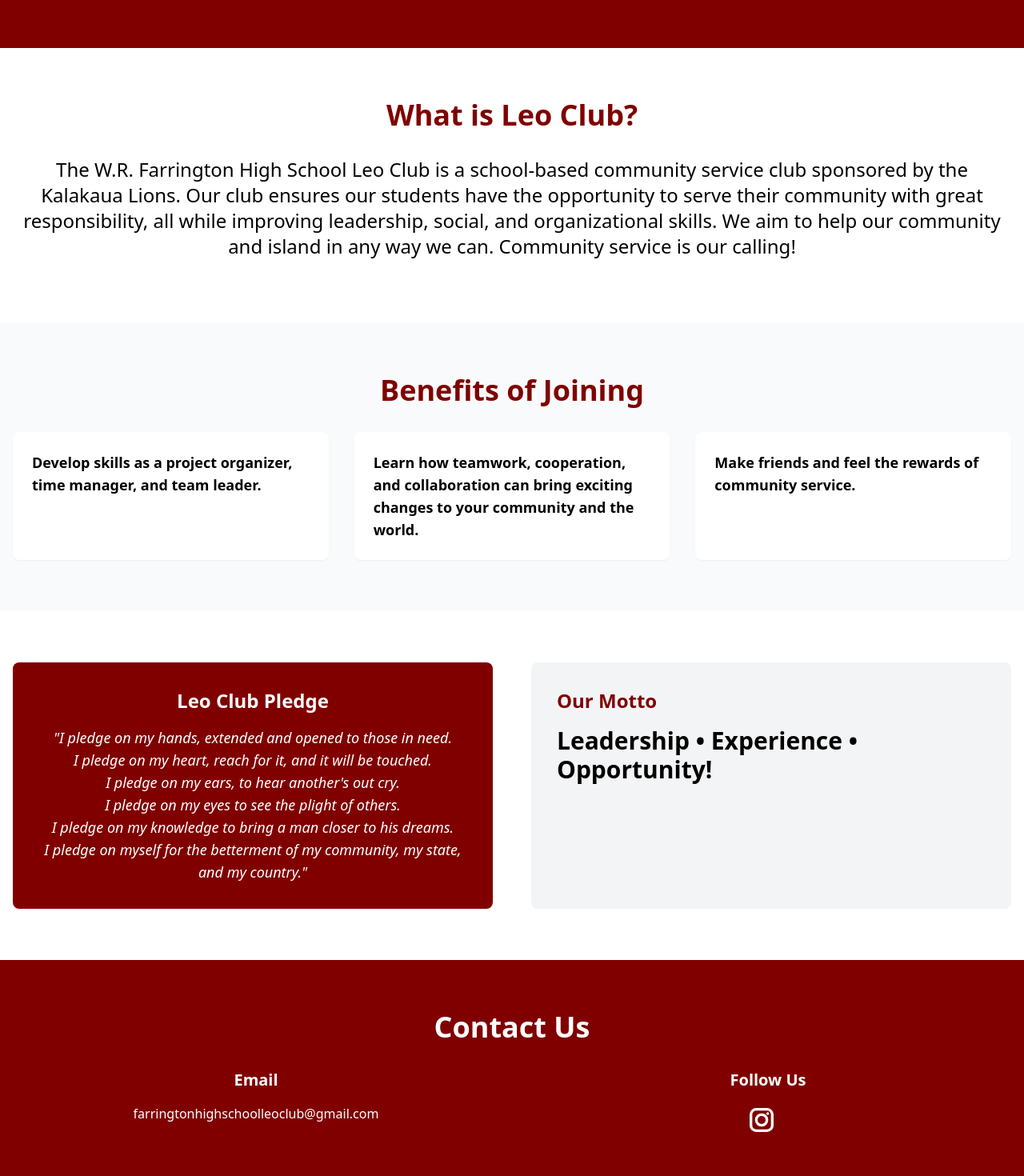
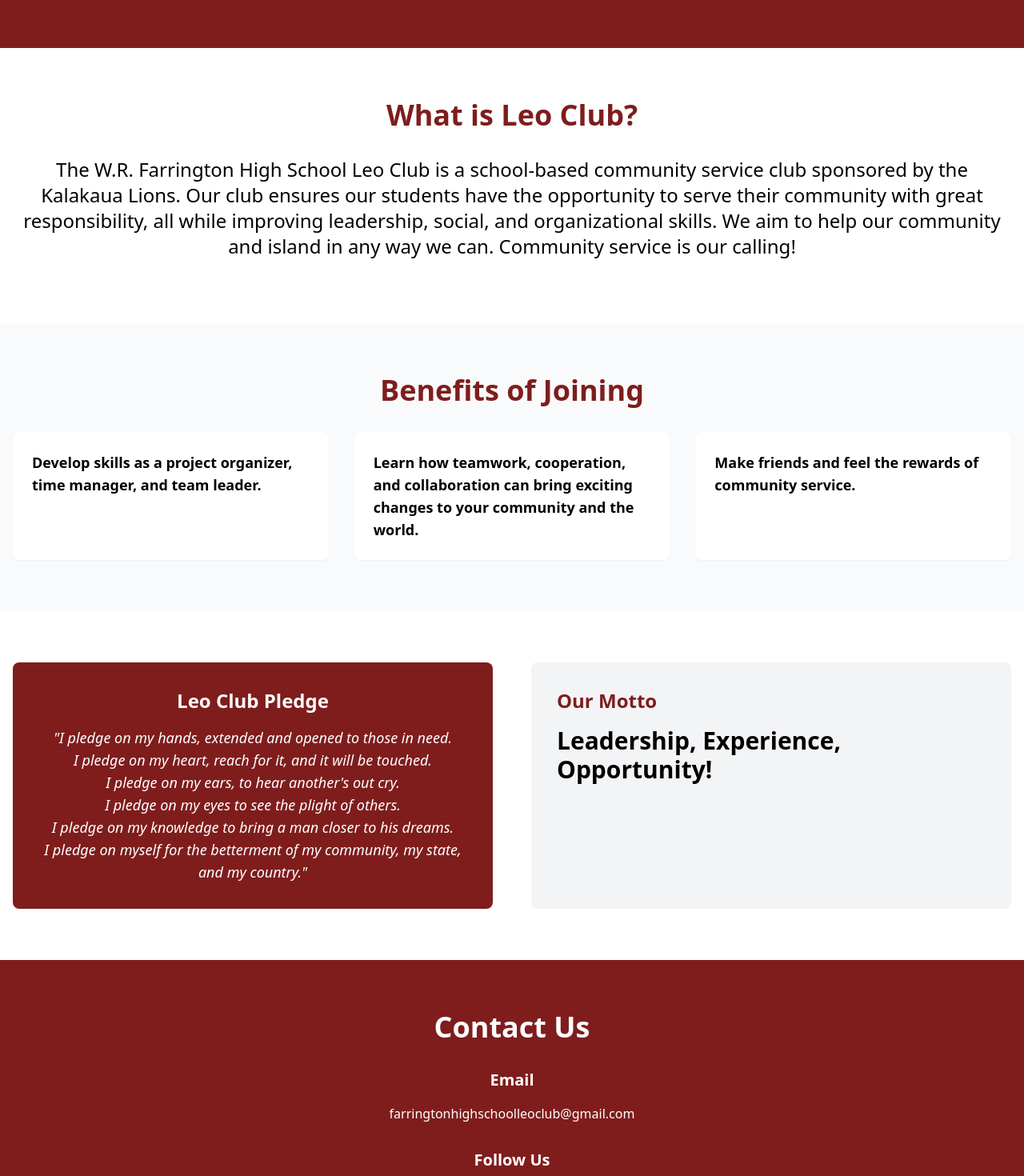
Before and after one commit to 8bitUHM/fhsleoclub, a React (Vite) app: page / in a window 1280 px wide. Shown: the part 320-1790 px from the top of the page at 80% size. Built offline with nearby package versions, Linux system fonts and the light colour scheme.

Commit message:
more tweaks

```diff
--- a/src/pages/index.tsx
+++ b/src/pages/index.tsx
@@ -16,7 +16,7 @@
       <Navbar />
       <main className="min-h-screen">
         {/* Hero Section */}
-        <section className="bg-[#800000] text-white py-20 px-4">
+        <section className="bg-red-900 text-white py-20 px-4">
           <div className="max-w-7xl mx-auto text-center">
             <h1 className="text-4xl md:text-6xl font-bold mb-6">FHS Leo Club</h1>
             <p className="text-xl md:text-2xl mb-8">Leadership, Experience, Opportunity</p>
@@ -26,7 +26,7 @@
         {/* What is Leo Club */}
         <section className="py-16 px-4">
           <div className="max-w-7xl mx-auto">
-            <h2 className="text-3xl md:text-4xl font-bold text-[#800000] mb-8 text-center">What is Leo Club?</h2>
+            <h2 className="text-3xl md:text-4xl font-bold text-red-900 mb-8 text-center">What is Leo Club?</h2>
             <div className="flex gap-12 items-center">
               <div>
                 <p className="text-center text-2xl mb-4">
@@ -45,7 +45,7 @@
         {/* Benefits Section */}
         <section className="bg-gray-50 py-16 px-4">
           <div className="max-w-7xl mx-auto">
-            <h2 className="text-3xl md:text-4xl font-bold text-[#800000] mb-8 text-center">Benefits of Joining</h2>
+            <h2 className="text-3xl md:text-4xl font-bold text-red-900 mb-8 text-center">Benefits of Joining</h2>
             <div className="grid md:grid-cols-3 gap-8">
               {[
                 'Develop skills as a project organizer, time manager, and team leader.',
@@ -64,7 +64,7 @@
         <section className="py-16 px-4">
           <div className="max-w-7xl mx-auto">
             <div className="grid md:grid-cols-2 gap-12">
-              <div className="bg-[#800000] text-white text-center p-8 rounded-lg">
+              <div className="bg-red-900 text-white text-center p-8 rounded-lg">
                 <h3 className="text-2xl font-bold mb-4">Leo Club Pledge</h3>
                 <p className="text-lg italic">
                   "I pledge on my hands, extended and opened to those in need.
@@ -86,27 +86,27 @@
                 </p>
               </div>
               <div className="bg-gray-100 p-8 rounded-lg">
-                <h3 className="text-2xl font-bold text-[#800000] mb-4">Our Motto</h3>
-                <p className="text-3xl font-semibold">Leadership • Experience • Opportunity!</p>
+                <h3 className="text-2xl font-bold text-red-900 mb-4">Our Motto</h3>
+                <p className="text-3xl font-semibold">Leadership, Experience, Opportunity!</p>
               </div>
             </div>
           </div>
         </section>
 
         {/* Contact Section */}
-        <section className="bg-[#800000] text-white py-16 px-4">
+        <section className="bg-red-900 text-white py-16 px-4">
           <div className="max-w-7xl mx-auto">
             <h2 className="text-3xl md:text-4xl font-bold mb-8 text-center">Contact Us</h2>
-            <div className="grid md:grid-cols-2 gap-8 text-center">
-              <div>
+            <div className="flex-auto justify-center text-center">
+              <div className="mb-8">
                 <h4 className="text-xl font-bold mb-4">Email</h4>
                 <a href="farringtonhighschoolleoclub@gmail.com" className="hover:text-gray-200 hover:underline">farringtonhighschoolleoclub@gmail.com</a>
               </div>
               <div>
                 <h4 className="text-xl font-bold mb-4">Follow Us</h4>
-                <div className="flex items-center me-4 justify-center hover:underline space-x-4">
+                <div className="flex items-center justify-center hover:underline space-x-4">
                   <a href="https://www.instagram.com/fhs_leo_club/" className="hover:text-gray-200">
-                    <svg className="w-10 h-10" aria-hidden="true" xmlns="http://www.w3.org/2000/svg" fill="none" viewBox="0 0 24 24"><path fill="currentColor" fill-rule="evenodd" d="M3 8a5 5 0 0 1 5-5h8a5 5 0 0 1 5 5v8a5 5 0 0 1-5 5H8a5 5 0 0 1-5-5V8Zm5-3a3 3 0 0 0-3 3v8a3 3 0 0 0 3 3h8a3 3 0 0 0 3-3V8a3 3 0 0 0-3-3H8Zm7.597 2.214a1 1 0 0 1 1-1h.01a1 1 0 1 1 0 2h-.01a1 1 0 0 1-1-1ZM12 9a3 3 0 1 0 0 6 3 3 0 0 0 0-6Zm-5 3a5 5 0 1 1 10 0 5 5 0 0 1-10 0Z" clip-rule="evenodd"></path></svg>
+                    <svg className="w-8 h-10" aria-hidden="true" xmlns="http://www.w3.org/2000/svg" fill="none" viewBox="0 0 24 24"><path fill="currentColor" fill-rule="evenodd" d="M3 8a5 5 0 0 1 5-5h8a5 5 0 0 1 5 5v8a5 5 0 0 1-5 5H8a5 5 0 0 1-5-5V8Zm5-3a3 3 0 0 0-3 3v8a3 3 0 0 0 3 3h8a3 3 0 0 0 3-3V8a3 3 0 0 0-3-3H8Zm7.597 2.214a1 1 0 0 1 1-1h.01a1 1 0 1 1 0 2h-.01a1 1 0 0 1-1-1ZM12 9a3 3 0 1 0 0 6 3 3 0 0 0 0-6Zm-5 3a5 5 0 1 1 10 0 5 5 0 0 1-10 0Z" clip-rule="evenodd"></path></svg>
                   </a>
                 </div>
               </div>
```
